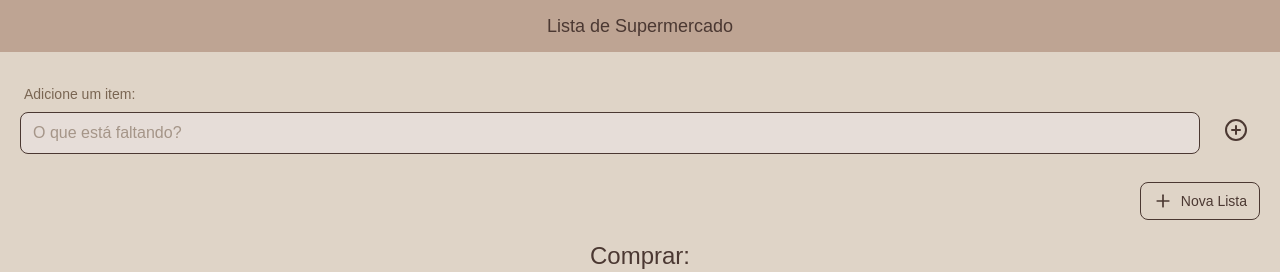
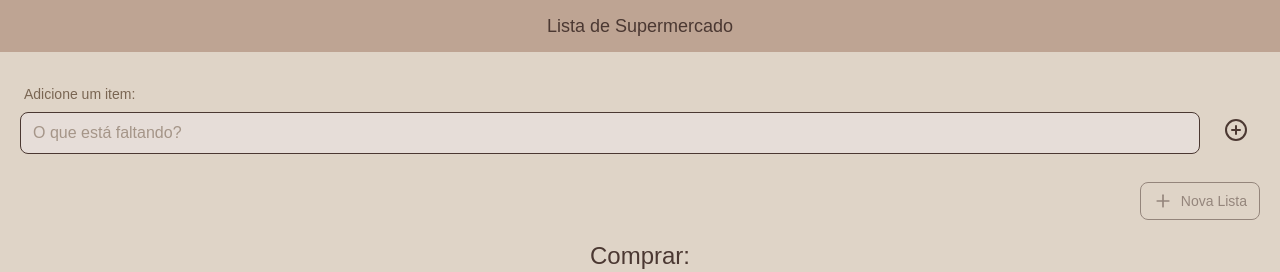
Before and after one commit to bisakaniwa/supermarket-list-next, a Next.js app: page / in a window 1280 px wide. Shown: the top 272 px of the page. Built offline with nearby package versions, Linux system fonts and the light colour scheme; no server answers; the database is empty.

Commit message:
Add icons for light and dark themes, enhance ResetButton with disabled state

```diff
--- a/src/app/layout.tsx
+++ b/src/app/layout.tsx
@@ -1,4 +1,4 @@
-import type { Metadata } from "next";
+import type { Metadata, Viewport } from "next";
 import { Geist, Geist_Mono } from "next/font/google";
 import "./globals.css";
 
@@ -15,6 +15,23 @@ const geistMono = Geist_Mono({
 export const metadata: Metadata = {
   title: "Lista de Supermercado",
   description: "Tenha sua lista sempre à mão!",
+  icons: {
+    icon: [
+      { media: '(prefers-color-scheme: light)', url: '/icon-light.svg', type: 'image/svg+xml' },
+      { media: '(prefers-color-scheme: dark)', url: '/icon-dark.svg', type: 'image/svg+xml' },
+    ],
+    apple: "/apple-icon.png",
+  },
+  manifest: "/manifest.json",
+  appleWebApp: {
+    capable: true,
+    statusBarStyle: "default",
+    title: "Lista de Supermercado",
+  },
+};
+
+export const viewport: Viewport = {
+  themeColor: "#FFFFFF",
 };
 
 export default function RootLayout({
--- a/src/app/page.tsx
+++ b/src/app/page.tsx
@@ -16,7 +16,7 @@ export default async function Home() {
       </div>
 
       <div className="flex justify-end-safe mt-7 mr-5">
-        <ResetButton />
+        <ResetButton disabled={!itemsList || itemsList.length === 0} />
       </div>
 
       <h2 className="text-2xl text-center mt-5">
--- a/src/components/ui/ResetButton.tsx
+++ b/src/components/ui/ResetButton.tsx
@@ -5,7 +5,11 @@ import { Plus } from "lucide-react";
 import { Modal } from "../ui/Modal";
 import { deleteAllItems } from "@/actions/list-actions";
 
-export const ResetButton = () => {
+interface ResetButtonProps {
+  disabled?: boolean;
+}
+
+export const ResetButton = ({ disabled }: ResetButtonProps) => {
   const [isOpen, setIsOpen] = useState(false);
 
   const handleConfirm = async () => {
@@ -17,7 +21,9 @@ export const ResetButton = () => {
     <>
       <button
         onClick={() => setIsOpen(true)}
-        className="flex items-center gap-2 text-primary text-sm font-medium border border-primary rounded-lg px-3 py-2 hover:bg-primary/10 transition-colors"
+        disabled={disabled}
+        className={`flex items-center gap-2 text-primary text-sm font-medium border border-primary rounded-lg px-3 py-2 transition-colors ${disabled ? "opacity-50 cursor-not-allowed" : "hover:bg-primary/10"
+          }`}
       >
         <Plus className="w-5 h-5" />
         Nova Lista
```
Also changed, not shown: public/icon-dark.svg (added), public/icon-light.svg (added).
